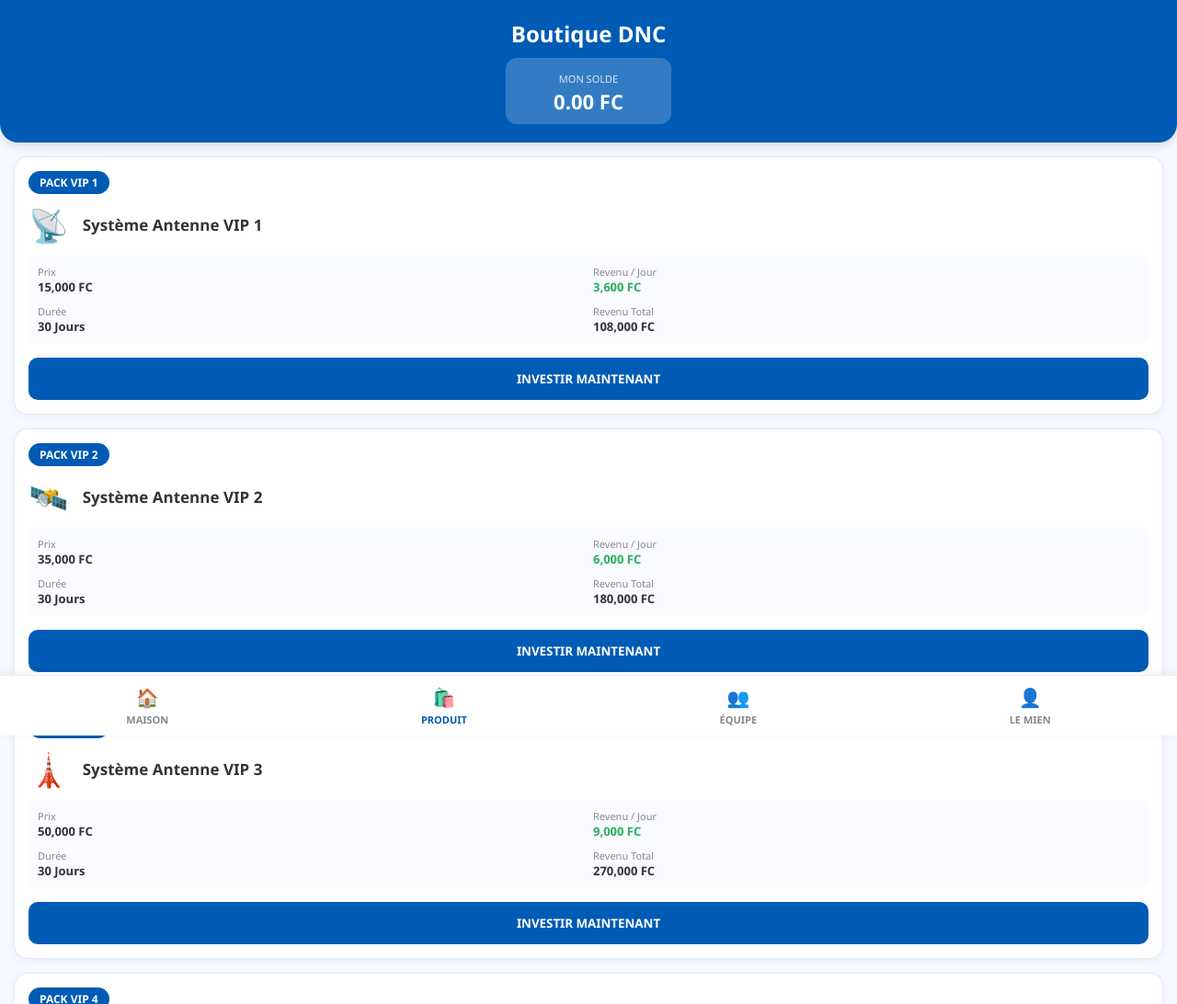
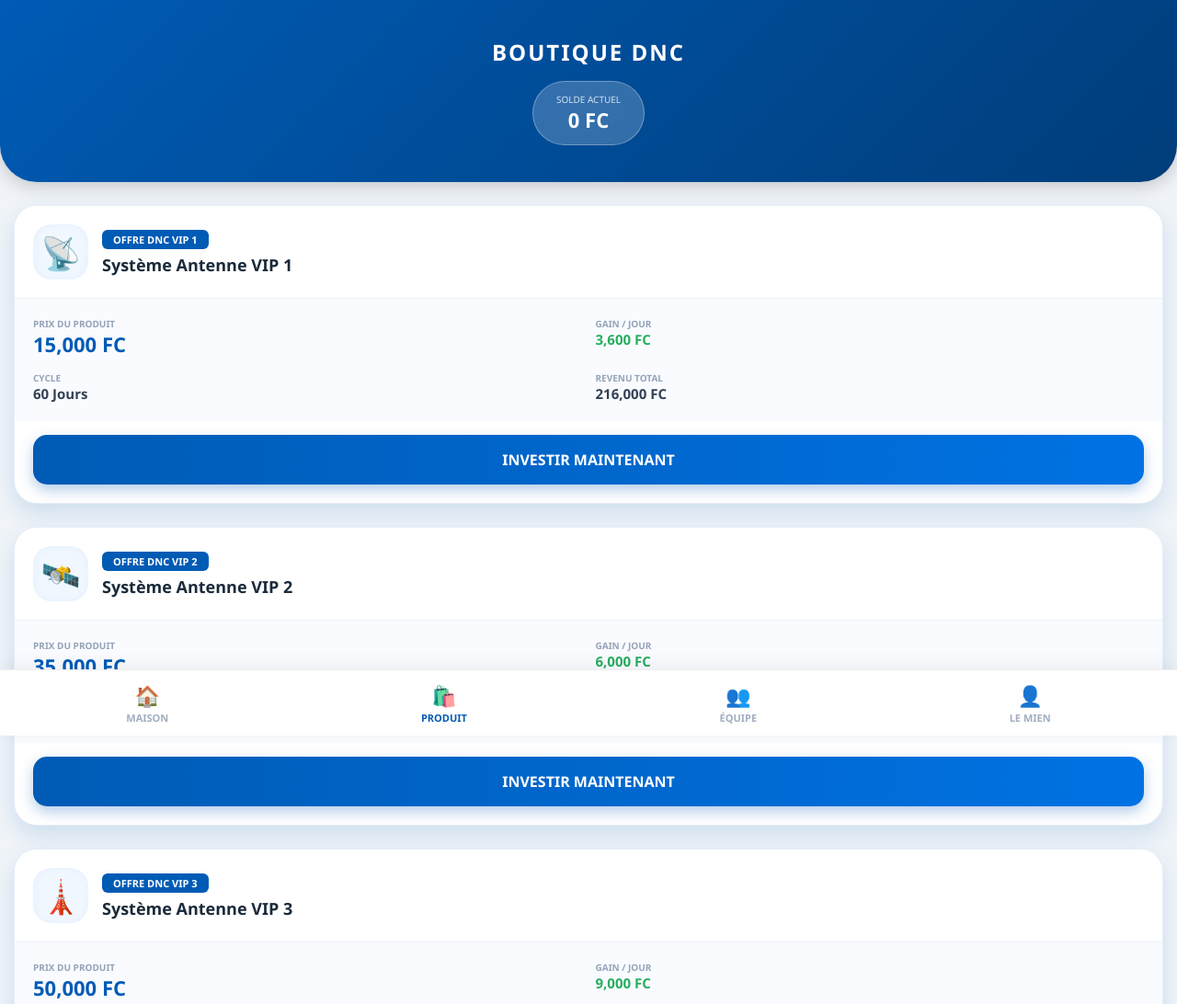
Before and after one commit to Solar53-first/dnc, a plain HTML site: page produit.html in a window 1280 px wide. Shown: the top 1092 px of the page at 92% size. Drawn offline with Linux system fonts and the light colour scheme.

Commit message:
Update produit.html

```diff
--- a/produit.html
+++ b/produit.html
@@ -3,208 +3,251 @@
 <head>
     <meta charset="UTF-8">
     <meta name="viewport" content="width=device-width, initial-scale=1.0">
-    <title>DNC | Boutique VIP</title>
+    <title>DNC | Boutique VIP Premium</title>
     <style>
-        * { box-sizing: border-box; margin: 0; padding: 0; font-family: 'Segoe UI', sans-serif; }
-        body { background-color: #f5f8ff; padding-bottom: 100px; }
-
-        /* En-tête Fixe - Couleur DNC */
-        .header-top {
-            background-color: #005bb5;
-            padding: 20px;
-            color: white;
-            text-align: center;
-            position: sticky;
-            top: 0;
-            z-index: 1000;
-            border-bottom-left-radius: 20px;
-            border-bottom-right-radius: 20px;
-            box-shadow: 0 4px 10px rgba(0,0,0,0.1);
+        :root {
+            --primary: #005bb5;
+            --secondary: #f0f4f8;
+            --accent: #27ae60;
+            --white: #ffffff;
+            --shadow: 0 10px 25px rgba(0, 91, 181, 0.15);
         }
 
-        .balance-display {
-            background: rgba(255, 255, 255, 0.2);
-            border-radius: 12px;
-            padding: 10px;
-            margin-top: 10px;
-            display: inline-block;
-            min-width: 180px;
+        * { box-sizing: border-box; margin: 0; padding: 0; font-family: 'Segoe UI', Roboto, sans-serif; }
+
+        body { background-color: var(--secondary); padding-bottom: 90px; color: #333; }
+
+        /* Header Style Premium */
+        .header-premium {
+            background: linear-gradient(135deg, #005bb5 0%, #003d7a 100%);
+            color: white;
+            padding: 40px 20px;
+            text-align: center;
+            border-bottom-left-radius: 40px;
+            border-bottom-right-radius: 40px;
+            box-shadow: 0 4px 20px rgba(0,0,0,0.2);
         }
 
-        .balance-display strong { font-size: 22px; }
+        .header-premium h1 { font-size: 24px; text-transform: uppercase; letter-spacing: 2px; margin-bottom: 15px; }
 
-        /* Grille des Produits */
-        .products-container { padding: 15px; }
+        .balance-pill {
+            background: rgba(255, 255, 255, 0.2);
+            backdrop-filter: blur(10px);
+            padding: 12px 25px;
+            border-radius: 50px;
+            display: inline-block;
+            border: 1px solid rgba(255, 255, 255, 0.3);
+        }
+        .balance-label { font-size: 10px; text-transform: uppercase; opacity: 0.8; display: block; }
+        .balance-val { font-size: 22px; font-weight: 800; }
 
-        .product-card {
-            background: white;
-            border-radius: 15px;
-            padding: 15px;
-            margin-bottom: 15px;
-            border: 1px solid #e1e9f5;
-            box-shadow: 0 2px 8px rgba(0,0,0,0.05);
+        .container { padding: 25px 15px; }
+
+        /* Carte Produit Luxe */
+        .card-vip {
+            background: var(--white);
+            border-radius: 25px;
+            margin-bottom: 25px;
+            overflow: hidden;
+            box-shadow: var(--shadow);
+            border: 1px solid rgba(0, 91, 181, 0.1);
+            position: relative;
         }
 
-        .vip-tag {
-            background: #005bb5;
-            color: white;
-            padding: 4px 12px;
-            border-radius: 20px;
-            font-size: 12px;
-            font-weight: bold;
-            display: inline-block;
-            margin-bottom: 10px;
+        .card-top {
+            padding: 20px;
+            display: flex;
+            align-items: center;
+            background: #fff;
         }
 
-        .product-info { display: flex; align-items: center; margin-bottom: 10px; }
-        .product-icon { font-size: 35px; margin-right: 15px; }
-        .product-name { font-weight: bold; color: #333; font-size: 17px; }
+        .vip-circle {
+            width: 60px; height: 60px;
+            background: #f0f7ff;
+            border-radius: 20px;
+            display: flex; align-items: center; justify-content: center;
+            font-size: 35px; margin-right: 15px;
+            box-shadow: inset 0 0 10px rgba(0,91,181,0.05);
+        }
 
-        .stats-grid {
+        .vip-title-area { flex-grow: 1; }
+        .vip-tag {
+            background: var(--primary);
+            color: white;
+            padding: 3px 12px;
+            border-radius: 6px;
+            font-size: 11px;
+            font-weight: 800;
+            margin-bottom: 5px;
+            display: inline-block;
+        }
+        .vip-name { font-size: 18px; font-weight: 700; color: #1a2a3a; }
+
+        /* Grille Infos */
+        .info-grid {
             display: grid;
             grid-template-columns: 1fr 1fr;
-            gap: 10px;
-            font-size: 13px;
-            margin-bottom: 15px;
+            padding: 20px;
             background: #f9fbff;
-            padding: 10px;
-            border-radius: 10px;
+            gap: 15px;
+            border-top: 1px solid #edf2f7;
         }
 
-        .stat-item span { color: #888; display: block; font-size: 11px; }
-        .stat-item b { color: #333; }
-        .stat-income { color: #27ae60 !important; }
+        .box-info { display: flex; flex-direction: column; }
+        .label-info { font-size: 10px; color: #94a3b8; text-transform: uppercase; font-weight: 700; }
 
-        .btn-buy {
-            background: #005bb5;
+        /* PRIX EN GRAND CARACTÈRE (Modification demandée) */
+        .value-price { font-size: 22px; font-weight: 900; color: var(--primary); }
+
+        .value-info { font-size: 15px; font-weight: 700; color: #334155; }
+        .income-text { color: var(--accent) !important; }
+
+        .card-action { padding: 15px 20px 20px; }
+
+        .btn-invest {
+            width: 100%;
+            padding: 16px;
+            border: none;
+            border-radius: 15px;
+            background: linear-gradient(to right, #005bb5, #0072e3);
             color: white;
-            border: none;
-            width: 100%;
-            padding: 14px;
-            border-radius: 10px;
             font-weight: bold;
+            font-size: 16px;
             cursor: pointer;
+            box-shadow: 0 6px 15px rgba(0, 91, 181, 0.3);
             transition: 0.3s;
         }
 
-        .btn-buy:active { transform: scale(0.98); background: #004488; }
+        .btn-invest:active { transform: scale(0.96); }
 
-        /* Fenêtre Alerte */
-        #alert-modal {
+        /* Modal Alerte */
+        #modal-error {
             position: fixed; top: 0; left: 0; width: 100%; height: 100%;
-            background: rgba(0, 0, 0, 0.7);
-            display: none; justify-content: center; align-items: center;
-            z-index: 2000;
+            background: rgba(0,0,0,0.6); backdrop-filter: blur(4px);
+            display: none; justify-content: center; align-items: center; z-index: 3000;
         }
-        .alert-box { background: white; width: 85%; max-width: 320px; padding: 25px; border-radius: 20px; text-align: center; }
-        .btn-close { background: #005bb5; color: white; border: none; padding: 10px 20px; border-radius: 8px; margin-top: 15px; width: 100%; }
+        .modal-box { background: white; width: 85%; padding: 30px; border-radius: 30px; text-align: center; }
+        .modal-btn { background: var(--primary); color: white; border: none; width: 100%; padding: 12px; border-radius: 12px; margin-top: 20px; font-weight: bold; }
+        .modal-btn-alt { background: #94a3b8; margin-top: 10px; }
 
-        /* Menu Bas */
-        .bottom-nav {
+        /* Navigation */
+        .nav-bar {
             position: fixed; bottom: 0; width: 100%; background: white;
-            display: flex; justify-content: space-around; padding: 10px 0;
-            border-top: 1px solid #eee;
-            box-shadow: 0 -2px 10px rgba(0,0,0,0.05);
+            display: flex; justify-content: space-around; padding: 12px 0;
+            border-top: 1px solid #eee; box-shadow: 0 -5px 20px rgba(0,0,0,0.05);
         }
-        .nav-item { text-align: center; text-decoration: none; color: #888; font-size: 11px; font-weight: bold; }
-        .nav-item.active { color: #005bb5; }
-        .nav-item i { display: block; font-size: 20px; margin-bottom: 3px; font-style: normal; }
+        .nav-link { text-align: center; text-decoration: none; color: #a0aec0; font-size: 11px; font-weight: 600; }
+        .nav-link.active { color: var(--primary); }
+        .nav-link i { display: block; font-size: 22px; margin-bottom: 2px; font-style: normal; }
     </style>
 </head>
 <body>
 
-    <div id="alert-modal">
-        <div class="alert-box">
-            <h3 style="color:#c0392b">⚠️ Solde Insuffisant</h3>
-            <p style="margin-top:10px; color:#555">Votre solde est de <strong id="modal-solde">0 FC</strong>. Veuillez recharger pour acheter ce pack VIP.</p>
-            <button class="btn-close" onclick="fermerAlerte()">D'ACCORD</button>
+    <div id="modal-error">
+        <div class="modal-box">
+            <h2 style="color:#e74c3c">Solde insuffisant</h2>
+            <p style="margin-top:10px">Votre solde actuel est insuffisant pour ce pack. Veuillez recharger votre compte.</p>
+            <button class="modal-btn" onclick="goToRecharge()">RECHARGER MAINTENANT</button>
+            <button class="modal-btn modal-btn-alt" onclick="goToHome()">D'ACCORD</button>
         </div>
     </div>
 
-    <div class="header-top">
-        <h2>Boutique DNC</h2>
-        <div class="balance-display">
-            <span style="font-size: 11px; opacity: 0.8; text-transform: uppercase;">Mon Solde</span><br>
-            <strong id="affichage-solde">0.00 FC</strong>
+    <div class="header-premium">
+        <h1>Boutique DNC</h1>
+        <div class="balance-pill">
+            <span class="balance-label">Solde Actuel</span>
+            <span class="balance-val" id="solde-text">0 FC</span>
         </div>
     </div>
 
-    <div class="products-container" id="container-vip"></div>
+    <div class="container" id="list-container"></div>
 
-    <nav class="bottom-nav">
-        <a href="accueil.html" class="nav-item"><i>🏠</i>MAISON</a>
-        <a href="produit.html" class="nav-item active"><i>🛍️</i>PRODUIT</a>
-        <a href="equipe.html" class="nav-item"><i>👥</i>ÉQUIPE</a>
-        <a href="compte.html" class="nav-item"><i>👤</i>LE MIEN</a>
+    <nav class="nav-bar">
+        <a href="accueil.html" class="nav-link"><i>🏠</i>MAISON</a>
+        <a href="produit.html" class="nav-link active"><i>🛍️</i>PRODUIT</a>
+        <a href="equipe.html" class="nav-link"><i>👥</i>ÉQUIPE</a>
+        <a href="profile.html" class="nav-link"><i>👤</i>LE MIEN</a>
     </nav>
 
     <script>
-        // Données des 16 VIP conservées telles quelles
-        const vips = [
-            { id: 1, prix: 15000, jour: 3600, total: 108000, icone: "📡" },
-            { id: 2, prix: 35000, jour: 6000, total: 180000, icone: "🛰️" },
-            { id: 3, prix: 50000, jour: 9000, total: 270000, icone: "🗼" },
-            { id: 4, prix: 75000, jour: 15000, total: 450000, icone: "📶" },
-            { id: 5, prix: 100000, jour: 21000, total: 630000, icone: "🛸" },
-            { id: 6, prix: 140000, jour: 30000, total: 900000, icone: "🌐" },
-            { id: 7, prix: 250000, jour: 53500, total: 1605000, icone: "🔌" },
-            { id: 8, prix: 530000, jour: 100000, total: 3000000, icone: "🔋" },
-            { id: 9, prix: 850000, jour: 120000, total: 3600000, icone: "💎" },
-            { id: 10, prix: 1200000, jour: 180000, total: 5400000, icone: "🚀" },
-            { id: 11, prix: 1800000, jour: 260000, total: 7800000, icone: "⚡" },
-            { id: 12, prix: 2500000, jour: 350000, total: 10500000, icone: "🔥" },
-            { id: 13, prix: 3500000, jour: 480000, total: 14400000, icone: "🌟" },
-            { id: 14, prix: 5000000, jour: 650000, total: 19500000, icone: "👑" },
-            { id: 15, prix: 7000000, jour: 900000, total: 27000000, icone: "🏆" },
-            { id: 16, prix: 10000000, jour: 1300000, total: 39000000, icone: "💰" }
+        // Cycle de 60 jours appliqué et Revenu Total recalculé (Jour * 60)
+        const mesVips = [
+            { id: 1, prix: 15000, jour: 3600, total: 216000, icone: "📡" },
+            { id: 2, prix: 35000, jour: 6000, total: 360000, icone: "🛰️" },
+            { id: 3, prix: 50000, jour: 9000, total: 540000, icone: "🗼" },
+            { id: 4, prix: 75000, jour: 15000, total: 900000, icone: "📶" },
+            { id: 5, prix: 100000, jour: 21000, total: 1260000, icone: "🛸" },
+            { id: 6, prix: 140000, jour: 30000, total: 1800000, icone: "🌐" },
+            { id: 7, prix: 250000, jour: 53500, total: 3210000, icone: "🔌" },
+            { id: 8, prix: 530000, jour: 100000, total: 6000000, icone: "🔋" },
+            { id: 9, prix: 850000, jour: 120000, total: 7200000, icone: "💎" },
+            { id: 10, prix: 1200000, jour: 180000, total: 10800000, icone: "🚀" },
+            { id: 11, prix: 1800000, jour: 260000, total: 15600000, icone: "⚡" },
+            { id: 12, prix: 2500000, jour: 350000, total: 21000000, icone: "🔥" },
+            { id: 13, prix: 3500000, jour: 480000, total: 28800000, icone: "🌟" },
+            { id: 14, prix: 5000000, jour: 650000, total: 39000000, icone: "👑" },
+            { id: 15, prix: 7000000, jour: 900000, total: 54000000, icone: "🏆" },
+            { id: 16, prix: 10000000, jour: 1300000, total: 78000000, icone: "💰" }
         ];
 
-        let soldeActuel = 0;
+        let balance = 0;
 
-        function chargerVIP() {
-            // Récupération du solde réel enregistré
-            const storedUser = JSON.parse(localStorage.getItem('dnc_user'));
-            if (storedUser) {
-                soldeActuel = storedUser.balance;
-                document.getElementById('affichage-solde').innerText = soldeActuel.toLocaleString() + " FC";
-            }
+        function loadProducts() {
+            const user = JSON.parse(localStorage.getItem('dnc_user')) || { balance: 0 };
+            balance = user.balance;
+            document.getElementById('solde-text').innerText = balance.toLocaleString() + " FC";
 
-            const container = document.getElementById('container-vip');
-            container.innerHTML = ""; // Vide le conteneur avant chargement
+            const container = document.getElementById('list-container');
+            container.innerHTML = "";
 
-            vips.forEach(v => {
+            mesVips.forEach(v => {
                 container.innerHTML += `
-                    <div class="product-card">
-                        <div class="vip-tag">PACK VIP ${v.id}</div>
-                        <div class="product-info">
-                            <div class="product-icon">${v.icone}</div>
-                            <div class="product-name">Système Antenne VIP ${v.id}</div>
+                    <div class="card-vip">
+                        <div class="card-top">
+                            <div class="vip-circle">${v.icone}</div>
+                            <div class="vip-title-area">
+                                <span class="vip-tag">OFFRE DNC VIP ${v.id}</span>
+                                <div class="vip-name">Système Antenne VIP ${v.id}</div>
+                            </div>
                         </div>
-                        <div class="stats-grid">
-                            <div class="stat-item"><span>Prix</span><b>${v.prix.toLocaleString()} FC</b></div>
-                            <div class="stat-item"><span>Revenu / Jour</span><b class="stat-income">${v.jour.toLocaleString()} FC</b></div>
-                            <div class="stat-item"><span>Durée</span><b>30 Jours</b></div>
-                            <div class="stat-item"><span>Revenu Total</span><b>${v.total.toLocaleString()} FC</b></div>
+                        <div class="info-grid">
+                            <div class="box-info">
+                                <span class="label-info">PRIX DU PRODUIT</span>
+                                <span class="value-price">${v.prix.toLocaleString()} FC</span>
+                            </div>
+                            <div class="box-info">
+                                <span class="label-info">Gain / Jour</span>
+                                <span class="value-info income-text">${v.jour.toLocaleString()} FC</span>
+                            </div>
+                            <div class="box-info">
+                                <span class="label-info">Cycle</span>
+                                <span class="value-info">60 Jours</span>
+                            </div>
+                            <div class="box-info">
+                                <span class="label-info">Revenu Total</span>
+                                <span class="value-info">${v.total.toLocaleString()} FC</span>
+                            </div>
                         </div>
-                        <button class="btn-buy" onclick="acheterProduit(${v.prix})">INVESTIR MAINTENANT</button>
+                        <div class="card-action">
+                            <button class="btn-invest" onclick="buy(${v.prix}, ${v.id})">INVESTIR MAINTENANT</button>
+                        </div>
                     </div>
                 `;
             });
         }
 
-        function acheterProduit(prix) {
-            if (soldeActuel >= prix) {
-                alert("Félicitations ! Achat VIP réussi.");
-                // Ici tu pourrais ajouter la logique pour déduire le solde
+        function buy(prix, id) {
+            if (balance >= prix) {
+                alert("Félicitations ! Vous avez activé le Pack VIP " + id);
             } else {
-                document.getElementById('modal-solde').innerText = soldeActuel.toLocaleString() + " FC";
-                document.getElementById('alert-modal').style.display = 'flex';
+                document.getElementById('modal-error').style.display = 'flex';
             }
         }
 
-        function fermerAlerte() { document.getElementById('alert-modal').style.display = 'none'; }
+        function goToRecharge() { window.location.href = "recharge.html"; }
+        function goToHome() { window.location.href = "accueil.html"; }
 
-        window.onload = chargerVIP;
+        window.onload = loadProducts;
     </script>
 </body>
 </html>
```
